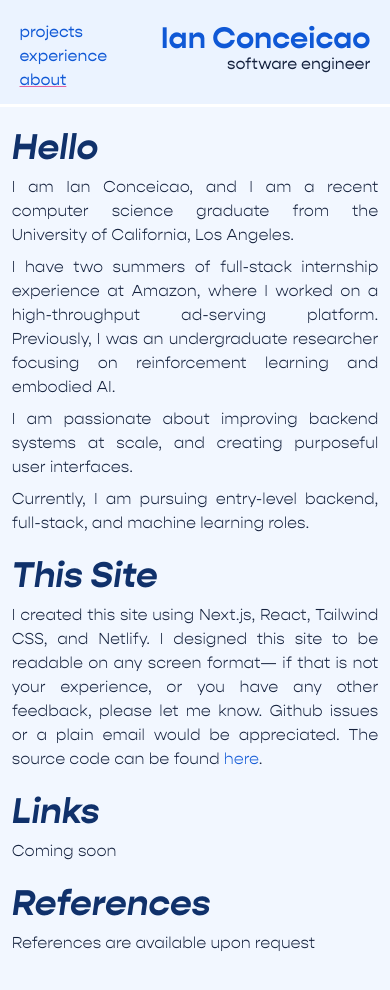
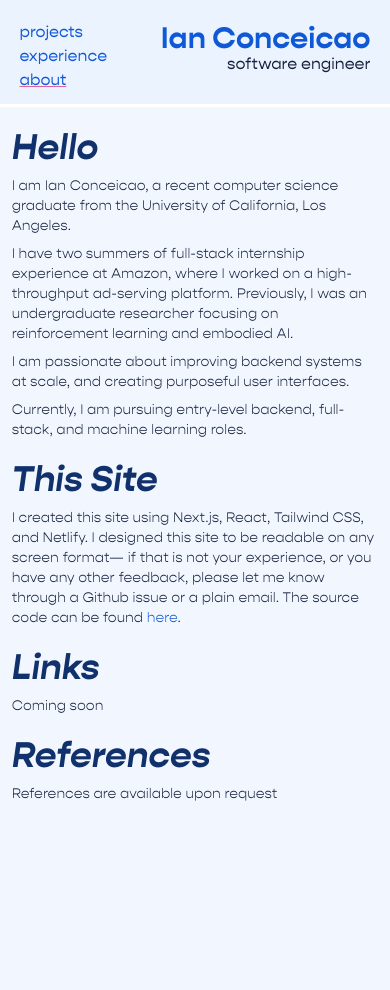
Before and after one commit to IanConceicao/personal-website, a Next.js app: page /about in a window 390 px wide. Shown: the top 990 px of the page. After the commit the page ends 859 px from the top, so only its background shows below. Built offline with nearby package versions, Linux system fonts and the light colour scheme.

Commit message:
Text change and minor change for mobile

```diff
--- a/src/components/workExperience.tsx
+++ b/src/components/workExperience.tsx
@@ -20,7 +20,7 @@ export default function WorkExperience({
         <span className="inline-block">@ {company}</span>
       </p>
       <p className={styles.time}>{time}</p>
-      <ul className="list-disc list-inside font-gopher font-light text-xs leading-relaxed sm:text-sm sm:leading-relaxed text-primaryText text-justify">
+      <ul className="list-disc list-inside font-gopher font-light text-xs leading-relaxed sm:text-sm sm:leading-relaxed text-primaryText sm:text-justify">
         {workDone.map((work) => (
           <li key={work + time}>{work}</li>
         ))}
--- a/src/pages/about.tsx
+++ b/src/pages/about.tsx
@@ -23,8 +23,8 @@ export default function About() {
             <p className={styles.header}>Hello</p>
             <div className={styles.paragraphText}>
               <p>
-                I am Ian Conceicao, and I am a recent computer science graduate
-                from the University of California, Los Angeles.
+                I am Ian Conceicao, a recent computer science graduate from the
+                University of California, Los Angeles.
               </p>
               <p>
                 I have two summers of full-stack internship experience at
@@ -46,8 +46,8 @@ export default function About() {
               I created this site using Next.js, React, Tailwind CSS, and
               Netlify. I designed this site to be readable on any screen format—
               if that is not your experience, or you have any other feedback,
-              please let me know. Github issues or a plain email would be
-              appreciated. The source code can be found{" "}
+              please let me know through a Github issue or a plain email. The
+              source code can be found{" "}
               <Link
                 href="https://github.com/IanConceicao/personal-website"
                 target="__blank"
--- a/src/styles/About.module.css
+++ b/src/styles/About.module.css
@@ -3,5 +3,5 @@
 }
 
 .paragraphText {
-  @apply text-primaryText font-gopher font-light space-y-2 text-justify;
+  @apply text-primaryText font-gopher font-light space-y-2 text-sm md:text-base sm:text-justify;
 }
```
